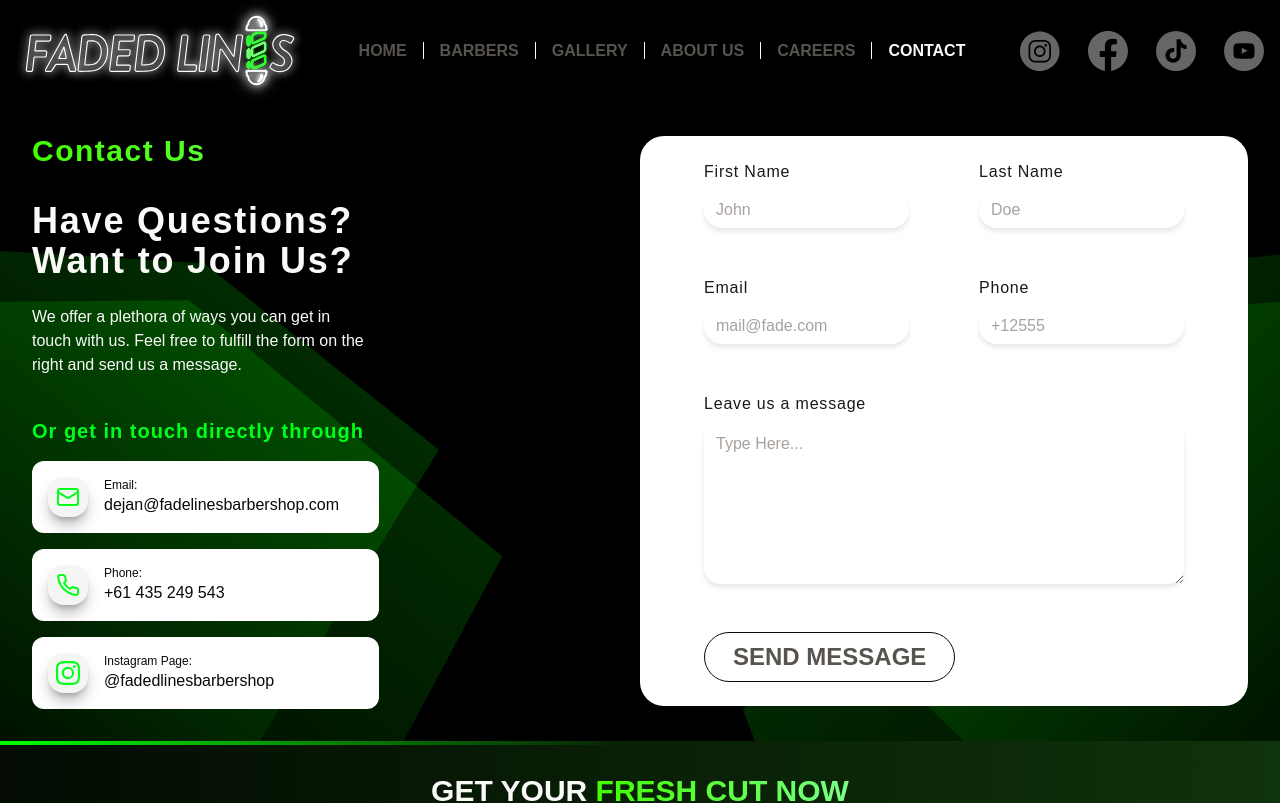
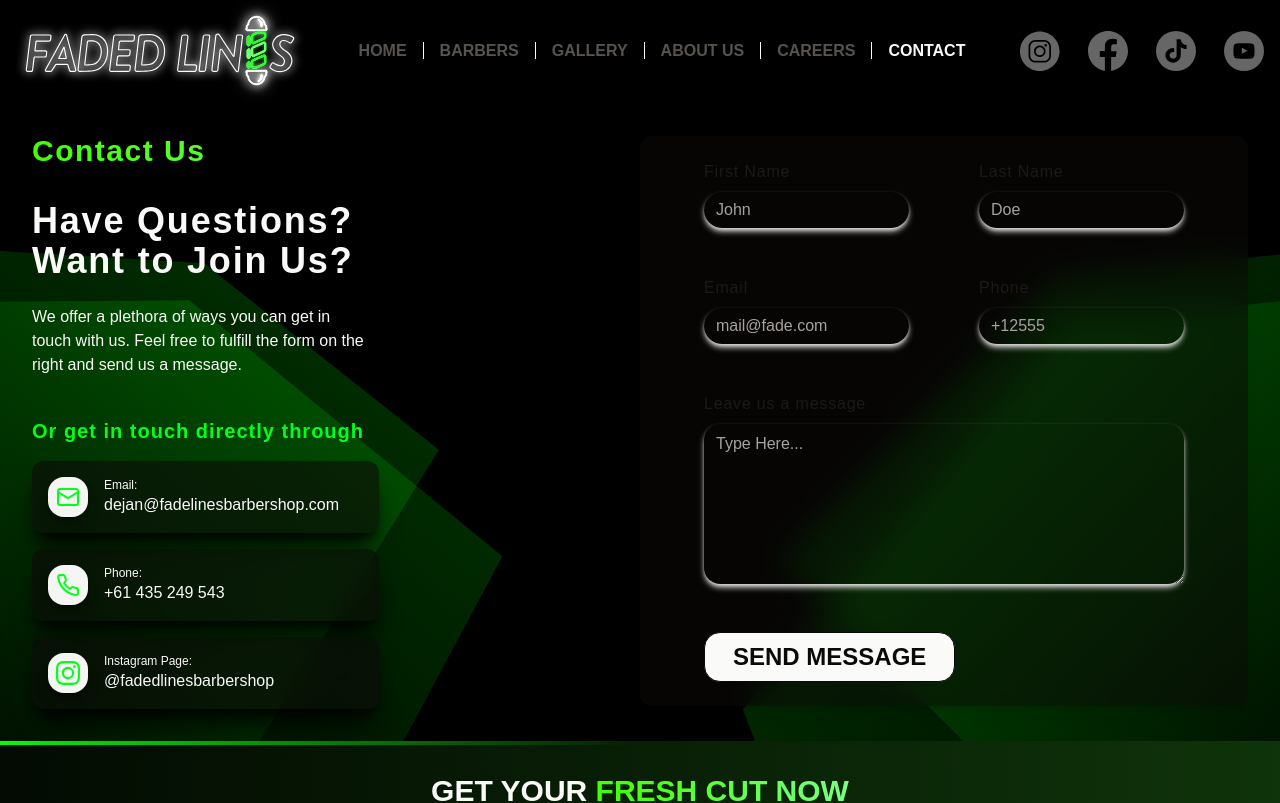
Before and after one commit to muhzulzidan/milkiyano-barber, a React (Vite) app: page /contact in a window 1280 px wide. Shown: the top 803 px of the page. Built offline with nearby package versions, Linux system fonts and the light colour scheme.

Commit message:
bugfix : gradeint contact us

```diff
--- a/src/pages/contact.tsx
+++ b/src/pages/contact.tsx
@@ -152,27 +152,26 @@ export default function Contacts() {
                                 Or get in touch directly through
                             </h4>
                             <div className="flex flex-col w-full px-4 md:px-0 font-medium py-4 gap-4 pb-24 md:pb-0 text-xs md:text-base">
-                                <div className="grid grid-cols-5 md:flex md gap-4 justify-center items-center p-4 pr-10 bg-white rounded-xl ">
+                                <div className="grid grid-cols-5 md:flex md gap-4 justify-center items-center p-4 pr-10 backdrop-blur-lg bg-stone-950/60 shadow-xl shadow-black/80 rounded-xl ">
                                     <div className="bg-stone-100 rounded-2xl p-2 w-fit flex justify-center items-center shadow-lg shadow-black/30">
                                         <Mail className="w-6 h-auto text-[#00FF19]" />
                                     </div>
-
-                                    <div className="flex flex-col col-span-3 gap-0 text-stone-950 break-all">
+                                    <div className="flex flex-col col-span-3 gap-0 text-stone-50 break-all">
                                         <p className="text-xs font-light">Email:</p>
                                         <h5 className="font-medium">dejan@fadelinesbarbershop.com</h5>
                                     </div>
                                 </div>
-                                <div className="grid grid-cols-5 md:flex  gap-4 md:justify-start justify-center items-center p-4 bg-white rounded-xl">
+                                <div className="grid grid-cols-5 md:flex  gap-4 md:justify-start justify-center items-center p-4 backdrop-blur-lg bg-stone-950/60 shadow-xl shadow-black/80  rounded-xl">
                                     <div className="bg-stone-100 rounded-2xl p-2 w-fit flex justify-center items-center shadow-lg shadow-black/30">
                                         <Phone className="w-6 h-auto text-[#00FF19]" />
                                     </div>
 
-                                    <div className="flex flex-col col-span-3 gap-0 text-stone-950">
+                                    <div className="flex flex-col col-span-3 gap-0 text-stone-50">
                                         <p className="text-xs font-light">Phone:</p>
                                         <h5 className="font-medium">+61 435 249 543</h5>
                                     </div>
                                 </div>
-                                <div className="grid grid-cols-5 md:flex gap-4 justify-center md:justify-start items-center p-4 bg-white rounded-xl text-stone-950">
+                                <div className="grid grid-cols-5 md:flex gap-4 justify-center md:justify-start items-center p-4 backdrop-blur-lg bg-stone-950/60 shadow-xl shadow-black/80 rounded-xl text-stone-50">
                                     <div className="bg-stone-100 rounded-2xl p-2 w-fit flex justify-center items-center shadow-lg shadow-black/30">
                                         <Instagram className="w-6 h-auto text-[#00FF19]" />
                                     </div>
@@ -186,9 +185,9 @@ export default function Contacts() {
                         </section>
                     </section>
 
-                    <section className="pb-24 md:pb-0 flex flex-col relative z-30  md:min-h-[65%] md:w-1/2 justify-center">
+                    <section className="pb-24 md:pb-0 flex flex-col relative z-30  md:min-h-[65%] md:w-1/2 justify-center ">
                         <Form {...form}>
-                            <form  onSubmit={form.handleSubmit(sendEmail)} className="flex gap-8 md:gap-12 flex-col  bg-white px-6 py-4 md:px-16 md:py-6 rounded-3xl text-stone-950 h-full w-full">
+                            <form onSubmit={form.handleSubmit(sendEmail)} className="flex gap-8 md:gap-12 flex-col  bg-stone-950/50 backdrop-blur-lg shadow-lg  md:px-16 md:py-6 rounded-xl text-stone-950 h-full w-full relative " id='gradientBoxContactUs'>
                                 <div className="flex gap-4 w-full justify-between">
                                     <FormField
                                         control={form.control}
@@ -258,7 +257,7 @@ export default function Contacts() {
                                         </FormItem>
                                     )}
                                 />
-                                <Button variant={"ghost"} type="submit" className=" w-fit rounded-full text-stone-600 uppercase font-bold hover:bg-stone-950 hover:bg-clip-border transform hover:scale-110 transition-transform duration-400 ease-in-out hover:shadow-sm   hover:text-stone-50  md:text-2xl md:px-7 md:py-6 md:rounded-full border border-stone-950" >Send Message</Button>
+                                <Button variant={"ghost"} type="submit" className=" w-fit rounded-full text-stone-950 bg-stone-50 uppercase font-bold hover:bg-stone-950 hover:bg-clip-border transform hover:scale-110 transition-transform duration-400 ease-in-out hover:shadow-sm   hover:text-stone-50  md:text-2xl md:px-7 md:py-6 md:rounded-2xl border border-stone-950" >Send Message</Button>
                             </form>
                         </Form>
                     </section>
```
